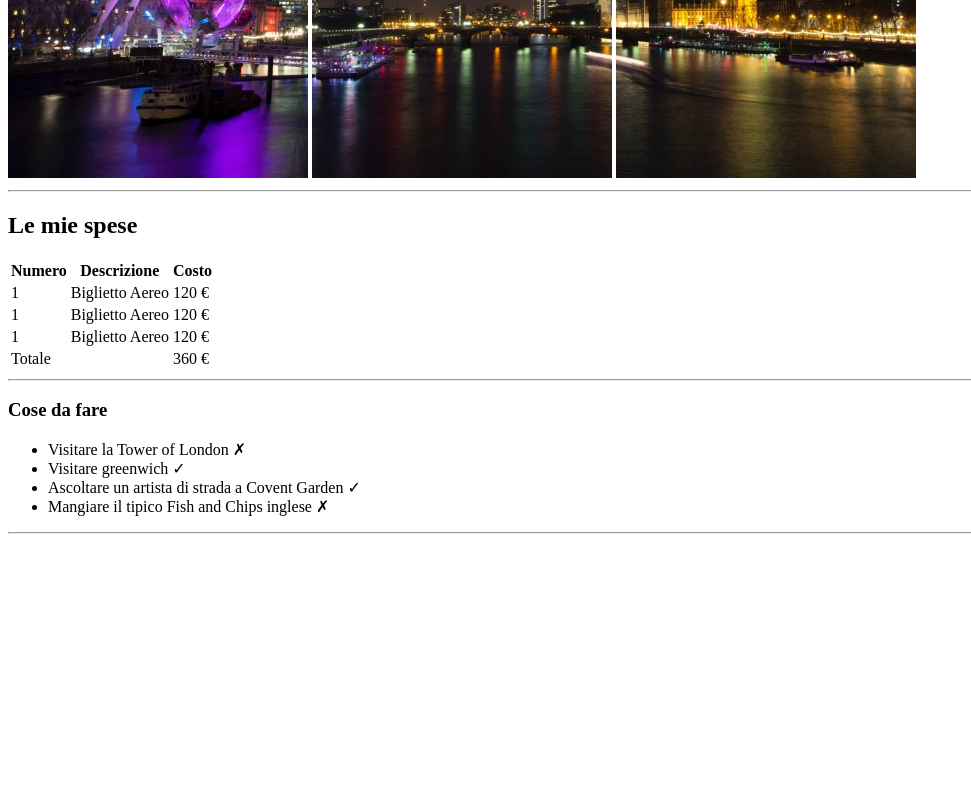
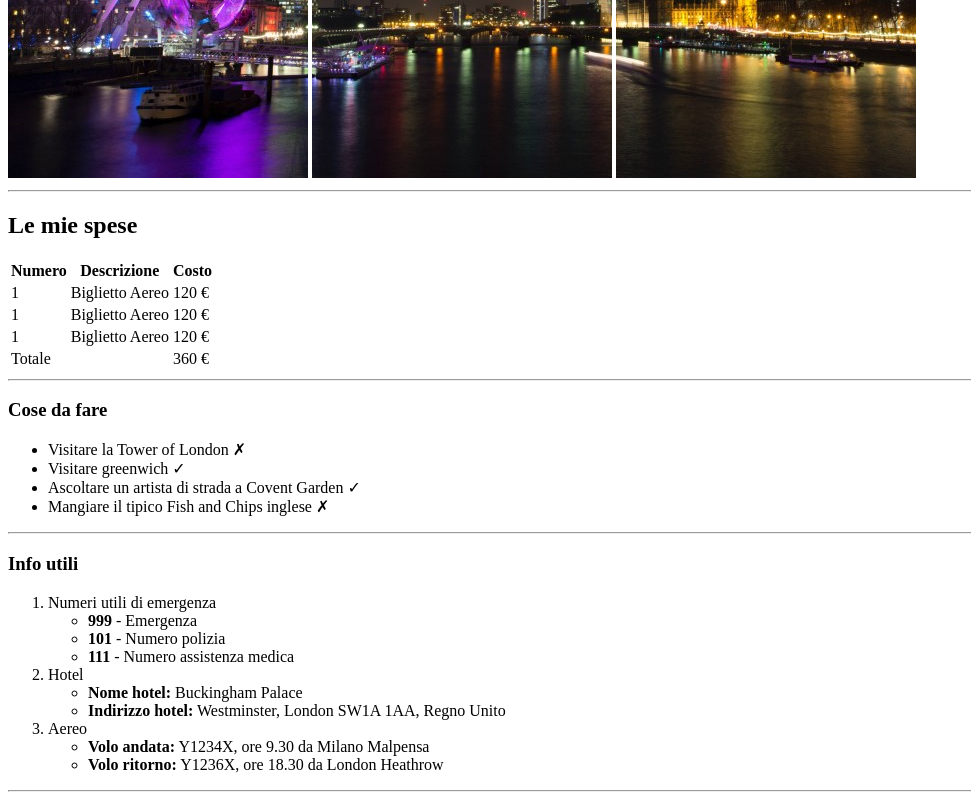
Before and after one commit to stefanocravotta/html-london-trip, a plain HTML site: page index.html in a window 1280 px wide. Shown: the part 502-1302 px from the top of the page, without its empty margins (0-971 px from the left). Before the commit the page ends 1044 px from the top, so only its background shows below. Drawn offline with Linux system fonts and the light colour scheme.

Commit message:
fine-main

```diff
--- a/index.html
+++ b/index.html
@@ -85,7 +85,29 @@
     <!-- info utili -->
 
     <section>
-
+      <h3>Info utili</h3>
+      <ol>
+        <li>Numeri utili di emergenza
+          <ul>
+            <li><strong>999</strong> - Emergenza</li>
+            <li><strong>101</strong> - Numero polizia</li>
+            <li><strong>111</strong> - Numero assistenza medica</li>
+          </ul>
+        </li>
+        <li>Hotel
+          <ul>
+            <li><strong>Nome hotel:</strong> Buckingham Palace</li>
+            <li><strong>Indirizzo hotel:</strong> Westminster, London SW1A 1AA, Regno Unito</li>
+          </ul>
+        </li>
+        <li>Aereo
+          <ul>
+            <li><strong>Volo andata:</strong> Y1234X, ore 9.30 da Milano Malpensa</li>
+            <li><strong>Volo ritorno:</strong> Y1236X, ore 18.30 da London Heathrow</li>
+          </ul>
+        </li>
+      </ol>
+      <hr>
     </section>
 
   </main>
```
